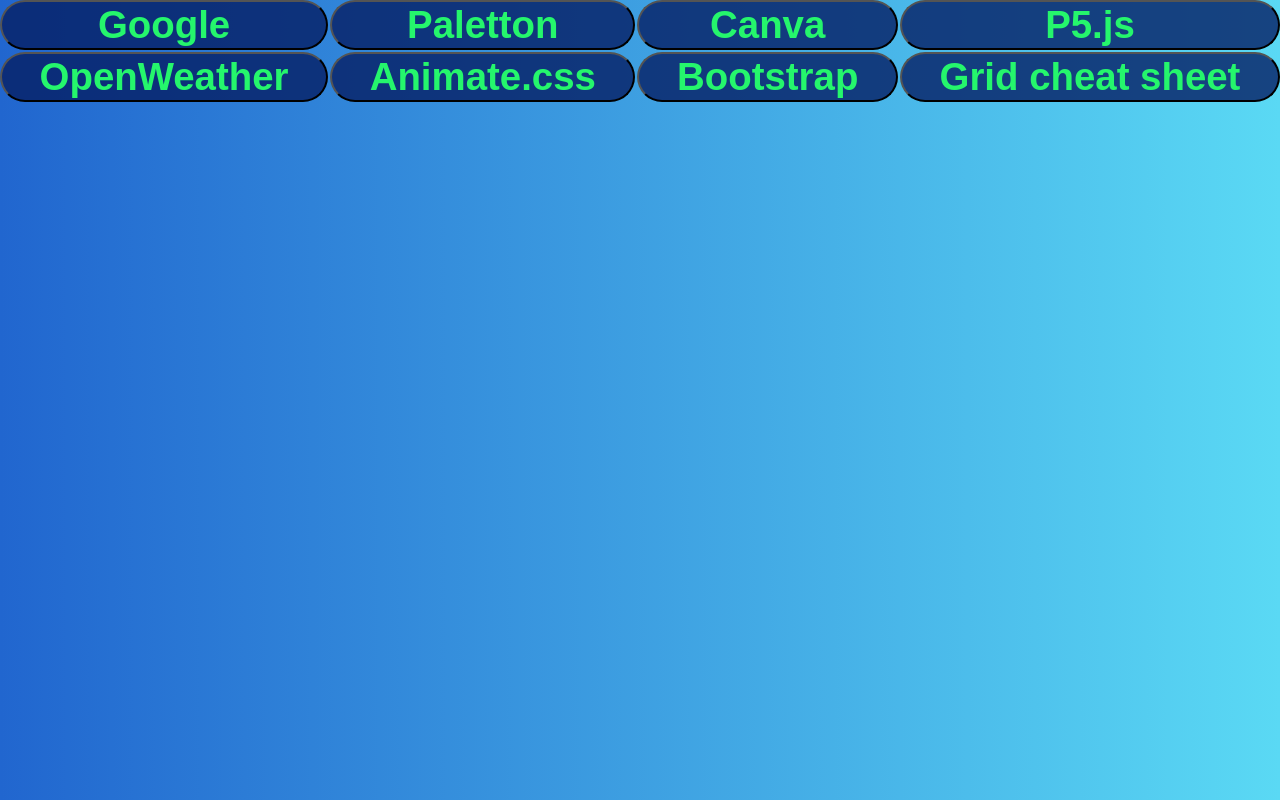
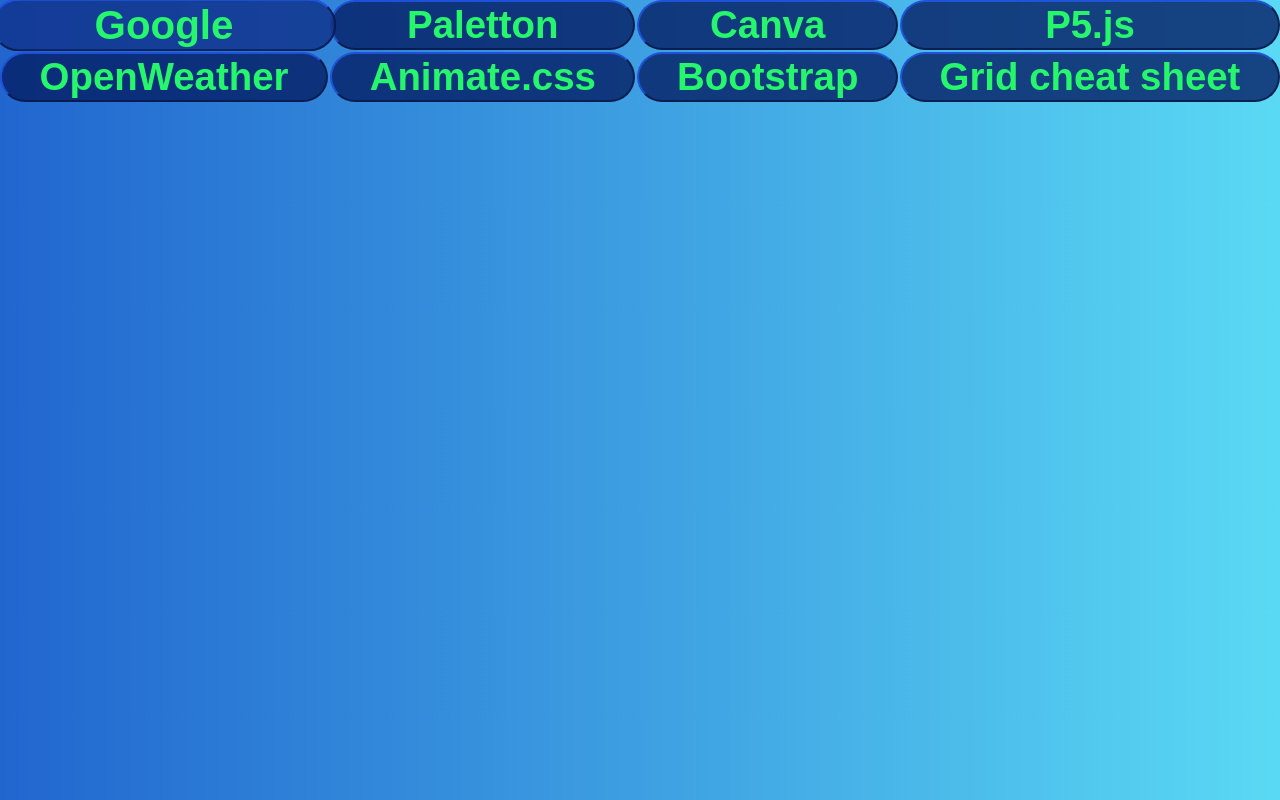
Before and after one commit to Boxification/webfavs, a plain HTML site: page index.html in a window 1280 px wide. In both pictures the pointer is over the button "Google". Drawn offline with Linux system fonts and the light colour scheme.

Commit message:
added hover and border

```diff
--- a/homepage.css
+++ b/homepage.css
@@ -5,13 +5,17 @@
 	grid-template-columns: auto auto auto auto;
 	/* grid-template-columns: repeat(auto-fill, minmax(70px, 130px)); */
 	background: linear-gradient(to right, rgb(33, 102, 207), rgb(90, 217, 244));
-
 }
 
 button {
 	background-color: rgba(5, 30, 100, 0.8);
 	height: 50px;
 	border-radius: 25px;
+	border-color: rgba(23, 58, 154, 0.8);
+}
+button:hover {
+	transform: scale(1.05);
+	background-color: rgba(17, 49, 138, 0.8);
 }
 
 /*link text*/
```
